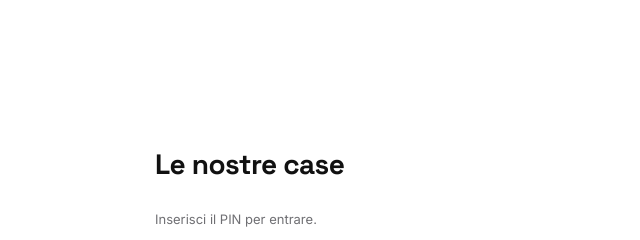
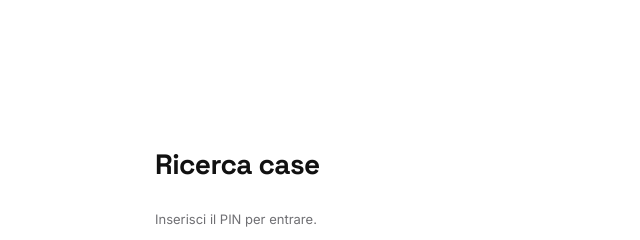
Before and after one commit to nicoleloiotile-create/app_case, a plain HTML site: page index.html in a window 1280 px wide. Shown: the top 240 px of the page, 319-959 px from the left. Drawn offline with nearby package versions, Linux system fonts and the light colour scheme.

Commit message:
Nome dell'app: Ricerca case
Co-Authored-By: Claude Opus 5.5 <noreply@anthropic.com>
Claude-Session: https://claude.ai/code/session_0146rHsvQrWj1GAdLRu2LoMi

```diff
--- a/app.js
+++ b/app.js
@@ -88,7 +88,7 @@ function render(){
   document.querySelectorAll("nav button").forEach(b=>b.classList.toggle("on",b.dataset.v==view));
   const t=$("#tabs"),m=$("#main");$("#fab").hidden=view!="case";
   if(view=="case"){
-    t.hidden=false;$("#ttl").textContent="Le nostre case";
+    t.hidden=false;$("#ttl").textContent="Ricerca case";
     $("#sub").textContent=houses.length?`${houses.filter(h=>h.stato!="Scartata").length} case in lista`:"Segnate qui le case che vi interessano";
     t.innerHTML=TABS.map(s=>{const n=s=="Tutte"?houses.filter(h=>h.stato!="Scartata").length:houses.filter(h=>h.stato==s).length;return `<button type="button" class="tab ${s==tab?"on":""}" onclick="tab='${s}';render()">${s}${n?`<i>${n}</i>`:""}</button>`}).join("");
     const l=houses.filter(h=>tab=="Tutte"?h.stato!="Scartata":h.stato==tab).sort((a,b)=>(media(b)??-1)-(media(a)??-1)||String(b.aggiunta||"").localeCompare(String(a.aggiunta||"")));
--- a/index.html
+++ b/index.html
@@ -4,8 +4,8 @@
 <meta charset="utf-8">
 <meta name="viewport" content="width=device-width, initial-scale=1, maximum-scale=1, viewport-fit=cover">
 <meta name="apple-mobile-web-app-capable" content="yes">
-<meta name="apple-mobile-web-app-title" content="Case">
-<title>Le nostre case</title>
+<meta name="apple-mobile-web-app-title" content="Ricerca case">
+<title>Ricerca case</title>
 <link rel="manifest" href="manifest.json">
 <link rel="apple-touch-icon" href="icon.svg">
 <link rel="stylesheet" href="https://fonts.googleapis.com/css2?family=Inter:wght@400;500;600;700&family=Space+Grotesk:wght@500;700&display=swap">
@@ -14,7 +14,7 @@
 </head>
 <body>
 <div id="login" class="login" hidden>
-  <h1>Le nostre case</h1>
+  <h1>Ricerca case</h1>
   <p class="mut">Inserisci il PIN per entrare.</p>
   <input id="pin" type="password" inputmode="numeric" placeholder="PIN" onkeydown="if(event.key=='Enter')tryPin()">
   <button class="btn" type="button" onclick="tryPin()">Entra</button>
@@ -23,7 +23,7 @@
 <div id="shell" hidden>
 <div class="app">
   <header>
-    <div><h1 id="ttl">Le nostre case</h1><div class="sub" id="sub">Caricamento…</div></div>
+    <div><h1 id="ttl">Ricerca case</h1><div class="sub" id="sub">Caricamento…</div></div>
     <button class="me" id="me" type="button"></button>
   </header>
   <div class="tabs" id="tabs"></div>
```
Also changed, not shown: manifest.json.
